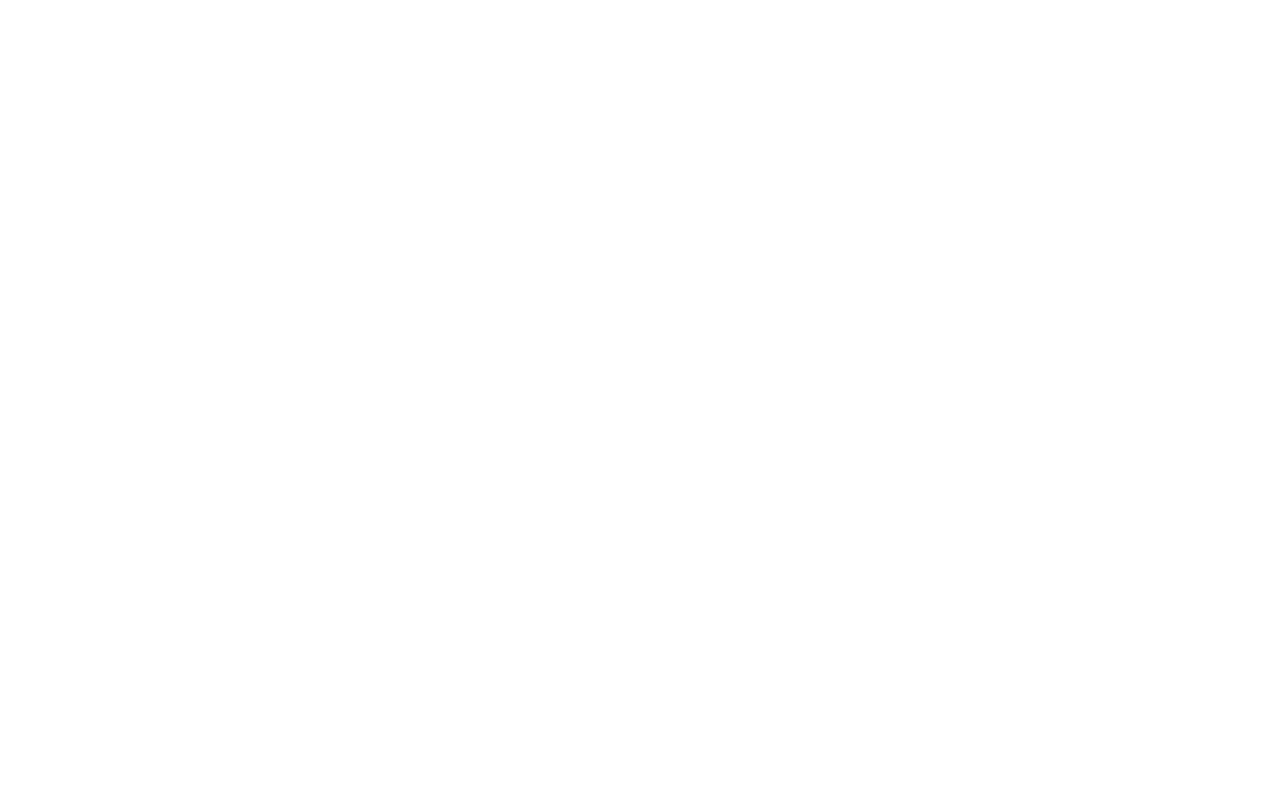
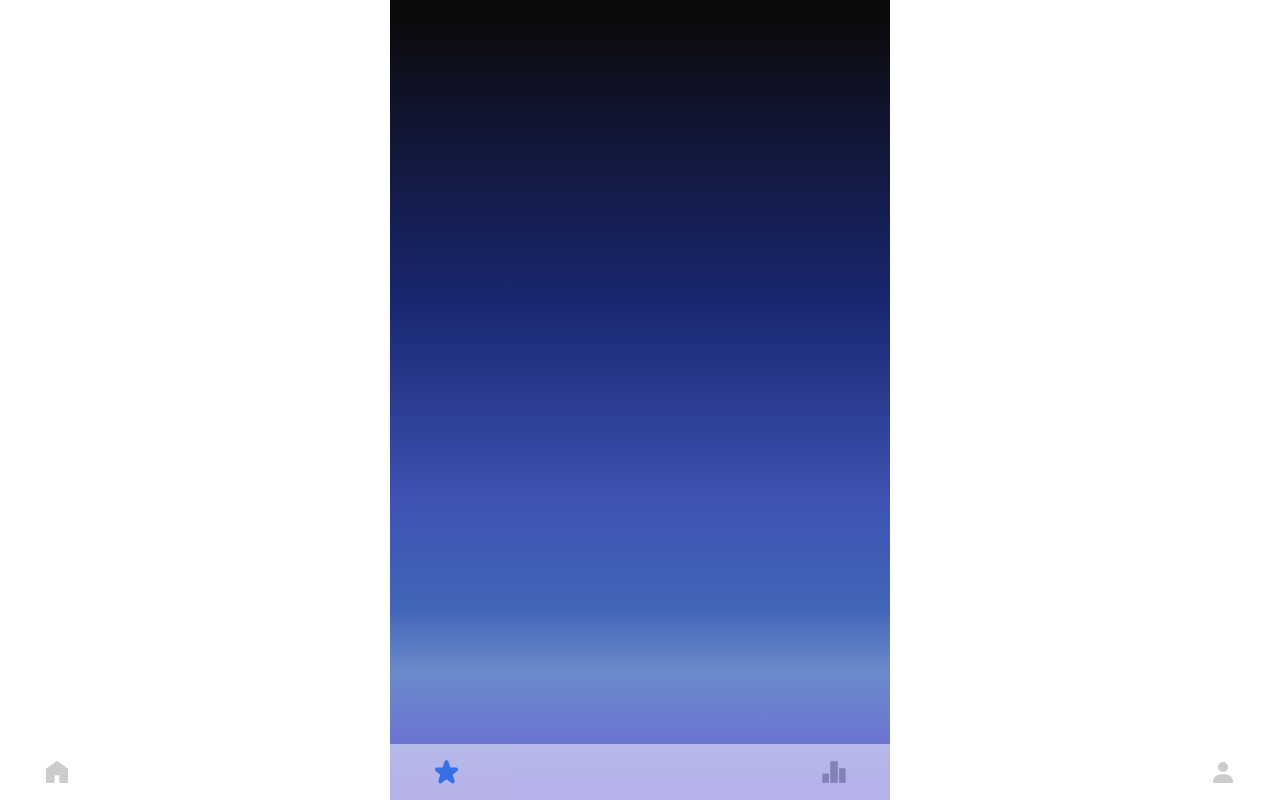
Before and after one commit to ConnectingStar/ConnectingStar-Front, a React (Vite) app: page /star in a window 1280 px wide. Before the commit this address had no page. Built offline with nearby package versions, Linux system fonts and the light colour scheme.

Commit message:
[TS-276] Feat: StarMainPage, 그라데이션 배경, Gnb 추가
Gnb 컴포넌트에 바로 스타일을 삽입할 수 없어서 div로 감싼 후 스타일링 함

```diff
--- a/src/App.tsx
+++ b/src/App.tsx
@@ -15,12 +15,14 @@
 import SignUp from "@/pages/SignUp/SignUp";
 import StarCardDetailPage from "@/pages/StarCardDetailPage";
 import StarCardPage from "@/pages/StarCardPage";
+import StarMainPage from "@/pages/StarMainPage";
 import WithdrawalPage from "@/pages/WithdrawalPage";
 const App = () => {
 	return (
 		<BrowserRouter>
 			<Routes>
 				<Route path="/" element={<HomePage />} />
+				<Route path="/star" element={<StarMainPage />} />
 				<Route path="/star-card" element={<StarCardPage />} />
 				<Route path="/star-card/:id" element={<StarCardDetailPage />} />
 				<Route path="/chart" element={<ChartPage />} />
--- /dev/null
+++ b/src/pages/StarMainPage.tsx
@@ -0,0 +1,32 @@
+import { css } from "@emotion/react";
+
+import Gnb from "@/components/common/Gnb/Gnb";
+
+import { theme } from "@/styles/theme";
+
+export default function StarMainPage() {
+	return (
+		<div css={containerStyle}>
+			<div css={starMainPageGnbStyle}>
+				<Gnb />
+			</div>
+		</div>
+	);
+}
+
+const starMainPageGnbStyle = css`
+	background-color: ${theme.color.font_black};
+	opacity: 0.5;
+`;
+
+const containerStyle = css`
+	height: 100vh;
+	background: linear-gradient(
+		#0b0a0b 2%,
+		#192771 38%,
+		#3e53b3 63%,
+		#4166b7 76%,
+		#6b8acb 84%,
+		#6d68d4 98%
+	);
+`;
```
